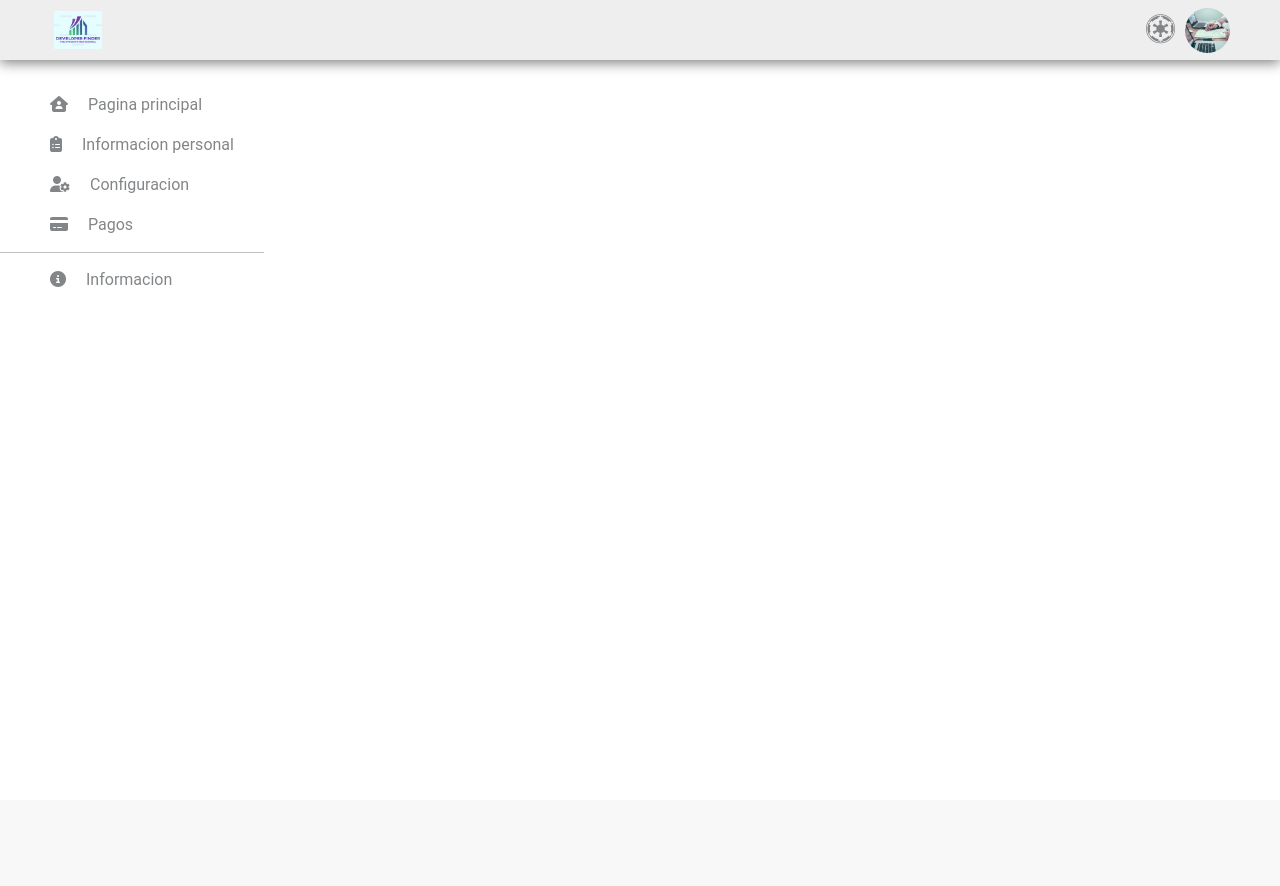
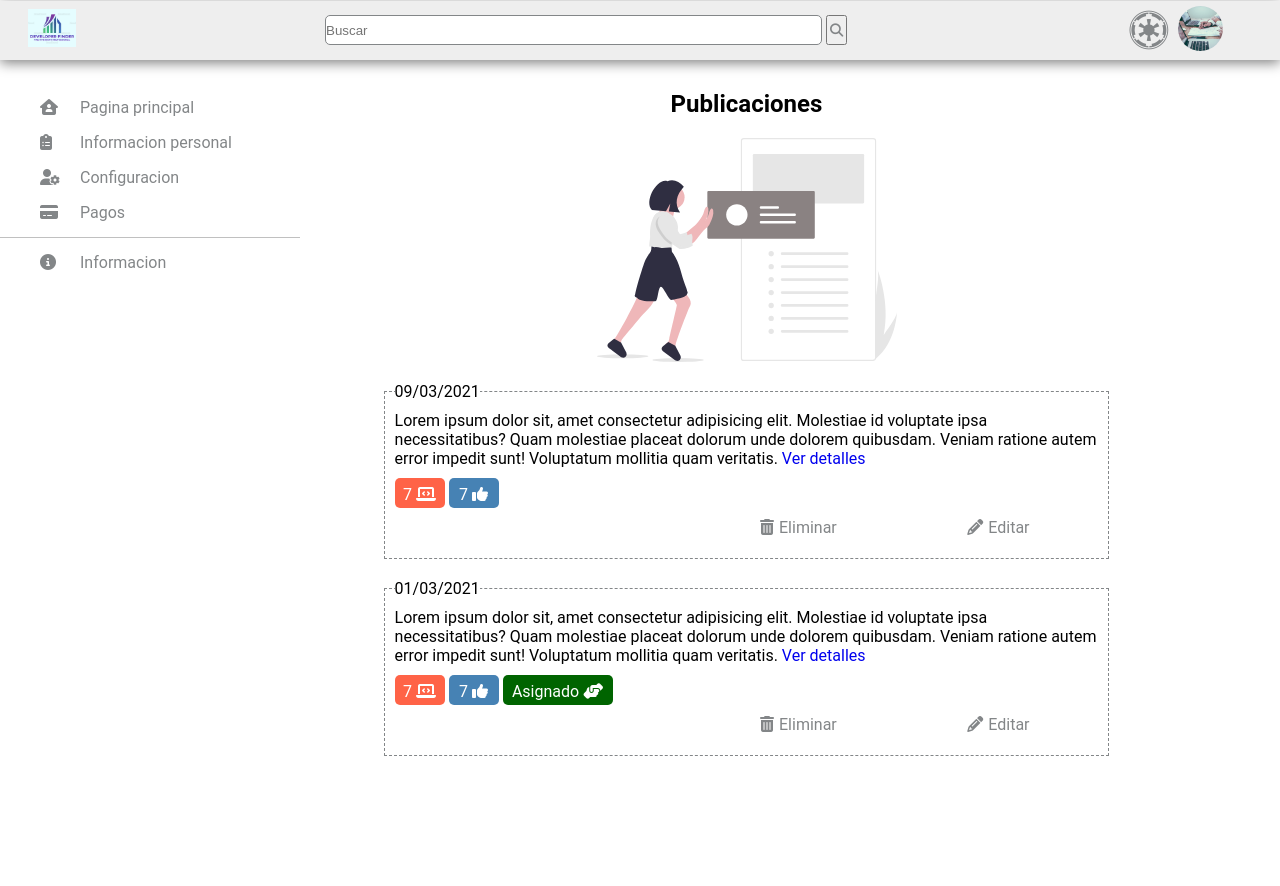
Before and after one commit to Rony-R/Proyecto-Industrias-IS902, a PHP site: page /perfil.html in a window 1280 px wide. Before the commit the page ends 287 px from the top, so only its background shows below. Run offline with PHP 8.4, Linux system fonts and the light colour scheme; some libraries are stand-ins or nearby versions.

Commit message:
[ADD] Page publicacion perfil empresa

```diff
--- a/css/perfil.css
+++ b/css/perfil.css
@@ -2,24 +2,97 @@
   margin: 0;
   padding: 0;
   box-sizing: border-box;
-  font-family: Roboto,RobotoDraft,Helvetica,Arial,sans-serif;
 }
-.grid {
+html {
+  height: 100%;
+}
+body {
+  font-family: Roboto, RobotoDraft, Helvetica, Arial, sans-serif;
+  min-height: 100%;
+}
+.grid-container > * {
+  /* box-shadow: -1px 1px 7px 0 rgba(0, 0, 0, 0.75);
+  border-radius: 4px; */
+  /* padding: 10px; */
+  /* text-align: center; */
+}
+.grid-container {
   display: grid;
+  gap: 10px;
+  grid-template:
+    "navbar" 50px
+    "sidebar" 50px
+    "main" auto
+    "footer" 100px;
+}
+
+@media (min-width: 600px) {
+  .grid-container {
+    grid-template:
+      "navbar navbar" 60px
+      "sidebar main" auto
+      "footer footer" 100px /
+      300px auto;
+  }
+}
+
+@media (min-width: 900px) {
+  .grid-container {
+    grid-template:
+      "navbar navbar navbar" 60px
+      "sidebar main main" auto
+      "footer footer footer" 100px /
+      300px auto 200px;
+  }
+}
+
+ul {
+  list-style: none;
+}
+a {
+  text-decoration: none;
+}
+
+/* ---------------------------------------Navbar------------------------------------------- */
+.navbar {
+  grid-area: navbar;
+  align-self: center;
+}
+.navbar > ul {
+  background: #eee;
+  height: 100%;
+  padding: 5px;
+  box-shadow: 0 3px 12px 0 gray;
+}
+.grid-navbar {
+  display: grid;
+  width: 100%;
   grid-template-columns: repeat(12, 1fr);
-  width: 100%;
-  max-width: 100vw;
-  height: 100%;
-  margin: auto;
   gap: 10px;
   overflow: hidden;
   align-items: center;
 }
-ul {
-  list-style: none;
+.nav-item1 {
+  grid-column: 1/2;
+  justify-self: center;
 }
-a{
-  text-decoration: none;
+.nav-item2 {
+  grid-column: 4/9;
+}
+.nav-item2 > input {
+  width: 95%;
+  border: 1px solid #838688;
+  border-radius: 5px;
+  height: 30px;
+}
+.btn-search {
+  width: 4%;
+  height: 30px;
+  color: #838688;
+}
+.nav-item3 {
+  grid-column: 11/12;
+  justify-self: end;
 }
 .logo {
   width: 95%;
@@ -33,74 +106,141 @@ a{
   border-radius: 50%;
   object-fit: cover;
 }
-/* menu */
-.menu {
-  /* position: fixed; */
-  background: #eeeeee;
-  width: 100%;
-  grid-column: 1/13;
-  height: 60px;
-  box-shadow: 0 3px 12px 0 gray;
-}
-.nav-item1 {
-  grid-column: 1/2;
-  justify-self: center;
-}
-
-.nav-item3 {
-  grid-column: 11/12;
-  justify-self: end;
-}
-.fab.fa-empire{
-  font-size: 30px;
+.fab.fa-empire {
+  font-size: 40px;
   color: #838688;
 }
-.nav-item4 {
-  grid-column: 12/13;
-  justify-self: start;
-  padding-right: 20px;
+/* ---------------------------------------Fin Navbar------------------------------------------- */
+/* ---------------------------------------Sidebar------------------------------------------- */
+
+.sidebar {
+  grid-area: sidebar;
+  /* background: slateblue; */
 }
-
-/* menu lateral */
-
 .menu-lateral {
   /* position: fixed; */
   /* background: #fefe; */
-  grid-column: 1/3;
-  position: fixed;
-  margin-top: 250px;
-
+  grid-column: 1/-1;
+  grid-row: 1/-1;
 }
-.menu-lateral ul{
+.menu-lateral ul {
   /* background: steelblue; */
-  padding: 30px 0 0;
+  padding: 20px 0 0;
 }
 .menu-lateral li {
   /* background: steelblue; */
-
-  border-radius:  0 50px 50px 0;
+  border-radius: 0 50px 50px 0;
 }
-.menu-lateral li:hover{
+.menu-lateral li:hover {
   background: #eeeeee;
 }
-.menu-lateral a{
+.menu-lateral a {
   display: inline-block;
   width: 100%;
   height: 100%;
-  padding: 8px 30px;
+  padding: 8px 20px;
   color: #838688;
 }
-.menu-lateral .fas{
-  padding: 0 20px ;
+.menu-lateral .fas {
+  padding: 0 20px;
+  min-width: 60px;
 }
-.line{
+.line {
   border-bottom: 1px solid #c0c0c0;
   margin: 7px 0;
 }
-
-/* Contenido */
-
-.contenido{
-  grid-column: 3/13;
-
+/* ---------------------------------------Fin Sidebar------------------------------------------- */
+/* ---------------------------------------Main------------------------------------------- */
+.main {
+  grid-area: main;
+  /* background: tomato; */
 }
+.main > h2 {
+  margin: 30px;
+}
+.img-publicaciones {
+  width: 300px;
+}
+.items {
+  grid-column: 1 / -1;
+  display: flex;
+  width: 100%;
+  align-items: center;
+  justify-content: center;
+  flex-direction: column;
+}
+.items > h1 {
+  margin: 20px;
+}
+.items img {
+  margin-bottom: 20px;
+}
+.grid-main {
+  display: grid;
+  width: 90%;
+  grid-template-columns: repeat(12, 1fr);
+  gap: 10px;
+  overflow: hidden;
+  align-items: center;
+}
+.card-publicacion {
+  grid-column: 2/12;
+  padding-bottom: 20px;
+}
+fieldset span {
+  display: inline-block;
+  width: 50px;
+  height: 30px;
+  padding: 7px;
+  text-align: center;
+  border-radius: 5px;
+  color: #fff;
+}
+.solicitudes {
+  background: tomato;
+}
+.likes {
+  background: steelblue;
+}
+.asignado {
+  background: darkgreen;
+  width: 110px;
+}
+.btn-accion{
+  display: flex;
+  justify-content: end;
+}
+.btn-publicacion {
+  display: inline-block;
+  width: 200px;
+  height: 40px;
+  text-align: center;
+  padding: 10px 0;
+  color: #838688;
+}
+.btn-publicacion.eliminar:hover {
+  background: #eeeeee;
+  color: green;
+}
+.btn-publicacion.editar:hover {
+  background: #eeeeee;
+  color: crimson;
+}
+.fas.fa-trash-alt,
+.fas.fa-pencil-alt {
+  padding-right: 5px;
+}
+fieldset {
+  padding: 10px;
+  border: 1px dashed #838688;
+}
+fieldset p {
+  padding-bottom: 10px;
+}
+/* ---------------------------------------Fin Main------------------------------------------- */
+/* ---------------------------------------Footer------------------------------------------- */
+.footer {
+  grid-area: footer;
+  /* background: yellowgreen; */
+}
+/* ---------------------------------------Fin Footer------------------------------------------- */
--- a/perfil.html
+++ b/perfil.html
@@ -4,19 +4,20 @@
   <meta charset="UTF-8">
   <meta http-equiv="X-UA-Compatible" content="IE=edge">
   <meta name="viewport" content="width=device-width, initial-scale=1.0">
-  <link href="https://cdn.jsdelivr.net/npm/bootstrap@5.0.0-beta2/dist/css/bootstrap.min.css" rel="stylesheet" integrity="sha384-BmbxuPwQa2lc/FVzBcNJ7UAyJxM6wuqIj61tLrc4wSX0szH/Ev+nYRRuWlolflfl" crossorigin="anonymous">
+
   <script src="https://kit.fontawesome.com/38614da2b6.js" crossorigin="anonymous"></script>
   <link rel="stylesheet" href="css/perfil.css">
   <title>Perfil</title>
 </head>
-<body>
-    <nav class="menu">
-      <ul class="grid">
+<body class="grid-container">
+  <nav class="navbar">
+    <ul class="grid-navbar">
       <li class="nav-item1">
         <a href="#"><img class="logo" src="./img/logos/logo1.png" alt="logo" /></a>
       </li>
-        <li>
-          <a href="#"></a>
+      <li class="nav-item2">
+        <input type="text" name="txt-search" id="txt-search" placeholder="Buscar">
+        <button class="btn-search"><i class="fas fa-search"></i></button>
       </li>
       <li class="nav-item3">
         <a href="#"><i class="fab fa-empire"></i></a>
@@ -26,7 +27,7 @@
       </li>
     </ul>
   </nav>
-    <section class="grid nav">
+  <aside class="sidebar">
     <div class="menu-lateral">
       <ul>
         <li></i><a href="#"><i class="fas fa-house-user"></i>Pagina principal</a></li>
@@ -37,11 +38,46 @@
         <li><a href="#"><i class="fas fa-info-circle"></i>Informacion</a></li>
       </ul>
     </div>
-      <div class="contenido ">
-        <!-- <h1>hola mundo</h1> -->
+  </aside>
+  <article class="main">
+    <div class="grid-main">
+      <div class="items">
+        <h1>Publicaciones</h1><img class="img-publicaciones" src="./img/undraw_publish_post_vowb.svg" alt="">
       </div>
-    </section>
+    </div>
+    <!-- publicaciones -->
+    <div class="grid-main">
+      <div class="card-publicacion">
+        <fieldset>
+          <legend>09/03/2021</legend>
+          <p class="descripcion">Lorem ipsum dolor sit, amet consectetur adipisicing elit. Molestiae id voluptate ipsa necessitatibus? Quam molestiae placeat dolorum unde dolorem quibusdam. Veniam ratione autem error impedit sunt! Voluptatum mollitia quam veritatis. <a href="#">Ver detalles</a></p>
+          <span class="solicitudes" title="solicitudes">7 <i class="fas fa-laptop-code"></i></span>
+          <span class="likes" title="likes">7 <i class="fas fa-thumbs-up"></i></span>
+          <div class="btn-accion">
+            <a class="btn-publicacion eliminar" href="#"><i class="fas fa-trash-alt"></i>Eliminar</a>
+            <a class="btn-publicacion editar" href="#"><i class="fas fa-pencil-alt"></i>Editar</a>
+          </div>
+        </fieldset>
+      </div>
+    </div>
+    <div class="grid-main">
+      <div class="card-publicacion">
+        <fieldset>
+          <legend>01/03/2021</legend>
+          <p class="descripcion">Lorem ipsum dolor sit, amet consectetur adipisicing elit. Molestiae id voluptate ipsa necessitatibus? Quam molestiae placeat dolorum unde dolorem quibusdam. Veniam ratione autem error impedit sunt! Voluptatum mollitia quam veritatis. <a href="#">Ver detalles</a></p>
+          <span class="solicitudes" title="solicitudes">7 <i class="fas fa-laptop-code"></i></span>
+          <span class="likes" title="likes">7 <i class="fas fa-thumbs-up"></i></span>
+          <span class="asignado" title="likes"> Asignado <i class="fas fa-hands-helping"></i></span>
+          <div class="btn-accion">
+            <a class="btn-publicacion eliminar" href="#"><i class="fas fa-trash-alt"></i>Eliminar</a>
+            <a class="btn-publicacion editar" href="#"><i class="fas fa-pencil-alt"></i>Editar</a>
+          </div>
+        </fieldset>
+      </div>
+    </div>
+    <!-- Fin publicaciones -->
 
-  <script src="https://cdn.jsdelivr.net/npm/bootstrap@5.0.0-beta2/dist/js/bootstrap.bundle.min.js" integrity="sha384-b5kHyXgcpbZJO/tY9Ul7kGkf1S0CWuKcCD38l8YkeH8z8QjE0GmW1gYU5S9FOnJ0" crossorigin="anonymous"></script>
+  </article>
+  <footer class="footer"></footer>
 </body>
 </html>
```
Also changed, not shown: img/undraw_online_articles_79ff.svg (added), img/undraw_publish_post_vowb.svg (added). Lines whose indentation alone changed are shown as unchanged.
